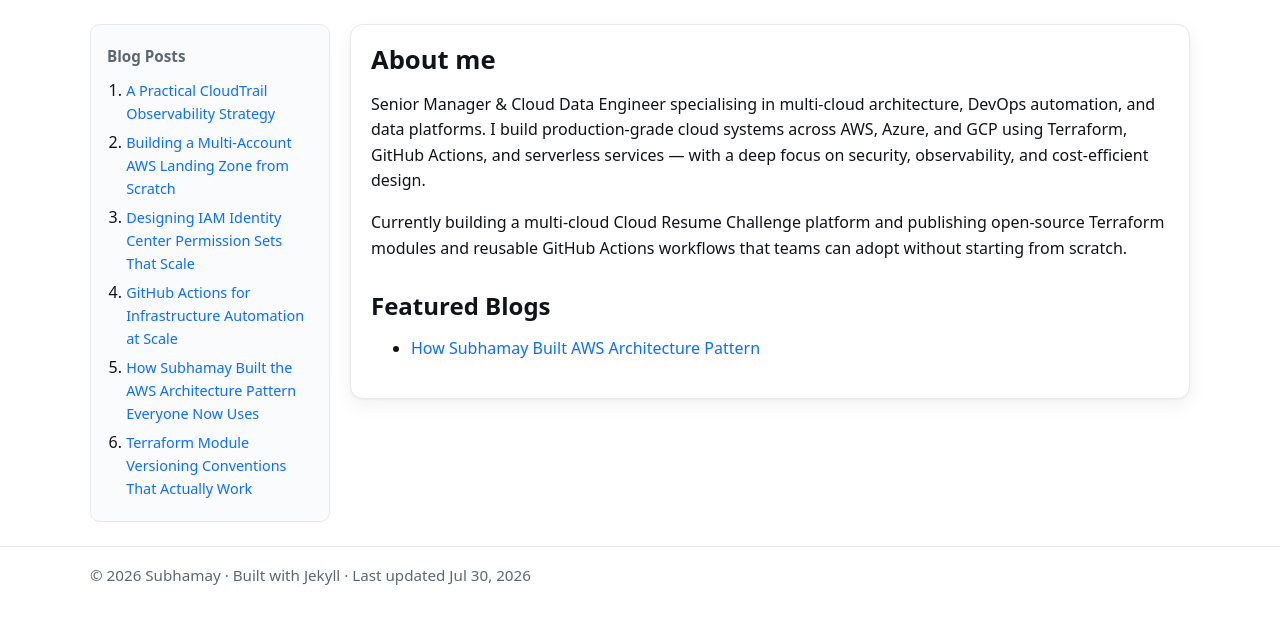
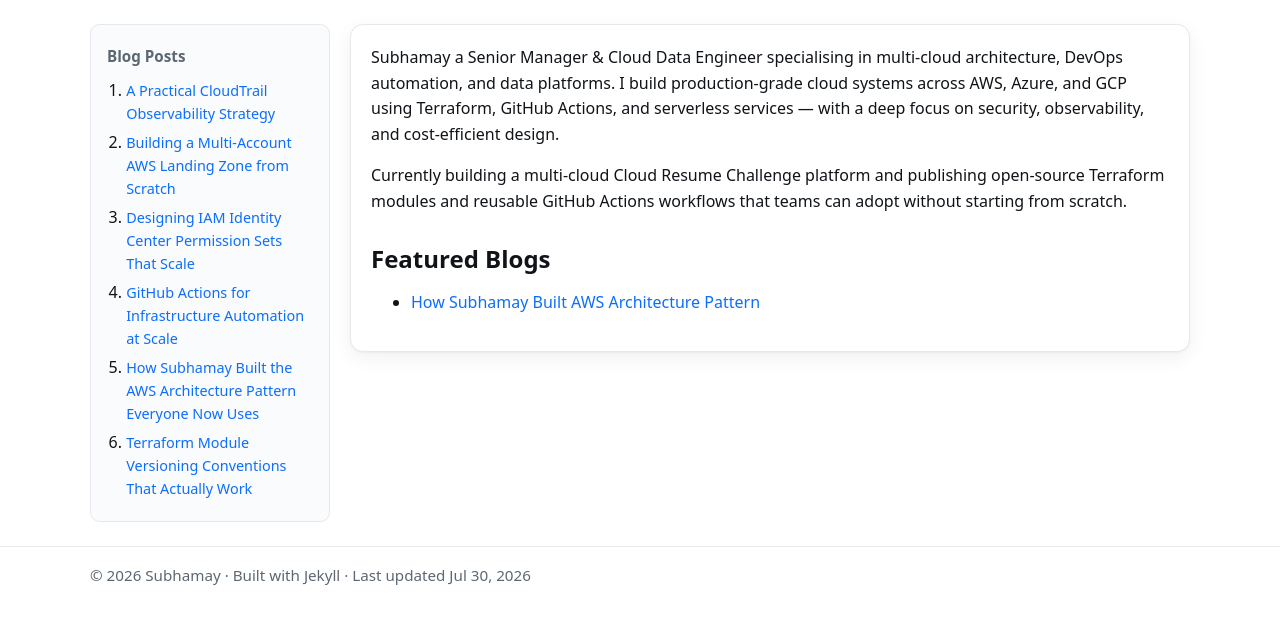
Before and after one commit to subhamay-bhattacharyya/.github, a Jekyll site: the page built from index.md, in a window 1280 px wide. Shown: the top 624 px of the page. Built offline with Jekyll 4.4.1, drawn with Linux system fonts in a browser that asks for light colours; our own code applies the rules of GitHub Pages for plain Markdown files.

Commit message:
Fix blog link in index.md and update blog section in github_profile.html for proper linking

```diff
--- a/index.md
+++ b/index.md
@@ -2,12 +2,10 @@
 hide_hero: true
 ---
 
-# About me
-
-Senior Manager & Cloud Data Engineer specialising in multi-cloud architecture, DevOps automation, and data platforms. I build production-grade cloud systems across AWS, Azure, and GCP using Terraform, GitHub Actions, and serverless services — with a deep focus on security, observability, and cost-efficient design.
+Subhamay a Senior Manager & Cloud Data Engineer specialising in multi-cloud architecture, DevOps automation, and data platforms. I build production-grade cloud systems across AWS, Azure, and GCP using Terraform, GitHub Actions, and serverless services — with a deep focus on security, observability, and cost-efficient design.
 
 Currently building a multi-cloud Cloud Resume Challenge platform and publishing open-source Terraform modules and reusable GitHub Actions workflows that teams can adopt without starting from scratch.
 
 ## Featured Blogs
 
-- [How Subhamay Built AWS Architecture Pattern](/blogs/how-subhamay-built-aws-architecture-pattern)
+- [How Subhamay Built AWS Architecture Pattern](/.github/blogs/how-subhamay-built-aws-architecture-pattern)
--- a/templates/github_profile.html
+++ b/templates/github_profile.html
@@ -195,7 +195,7 @@
 
 ## 📝 Blog
 
-Visit my **[blog](https://subhamay-bhattacharyya.github.io/.github)** for articles on AWS architecture, Terraform, GitHub Actions, IAM, and cloud observability.
+Visit my **<a href="https://subhamay-bhattacharyya.github.io/.github" target="_blank" rel="noopener noreferrer">blog</a>** for articles on AWS architecture, Terraform, GitHub Actions, IAM, and cloud observability.
 ---
 
 *Last generated: {{ generated_at }}*
```
